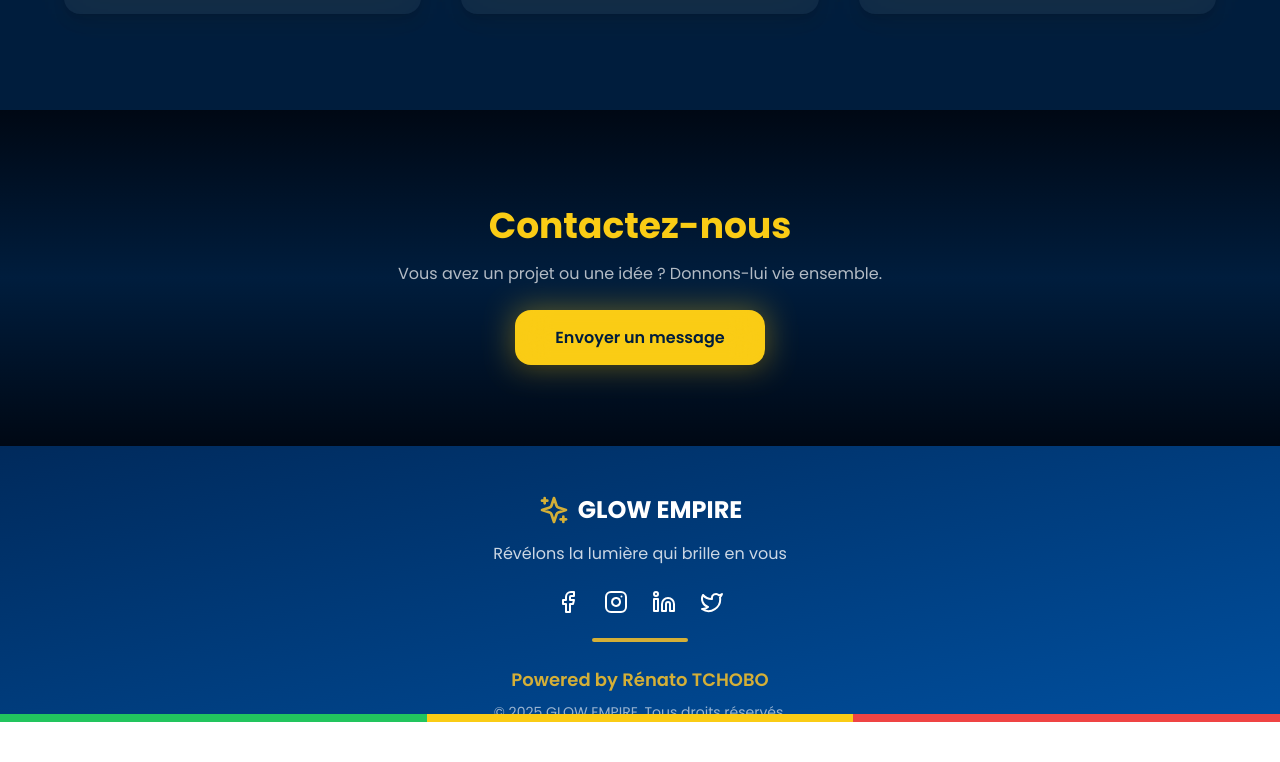
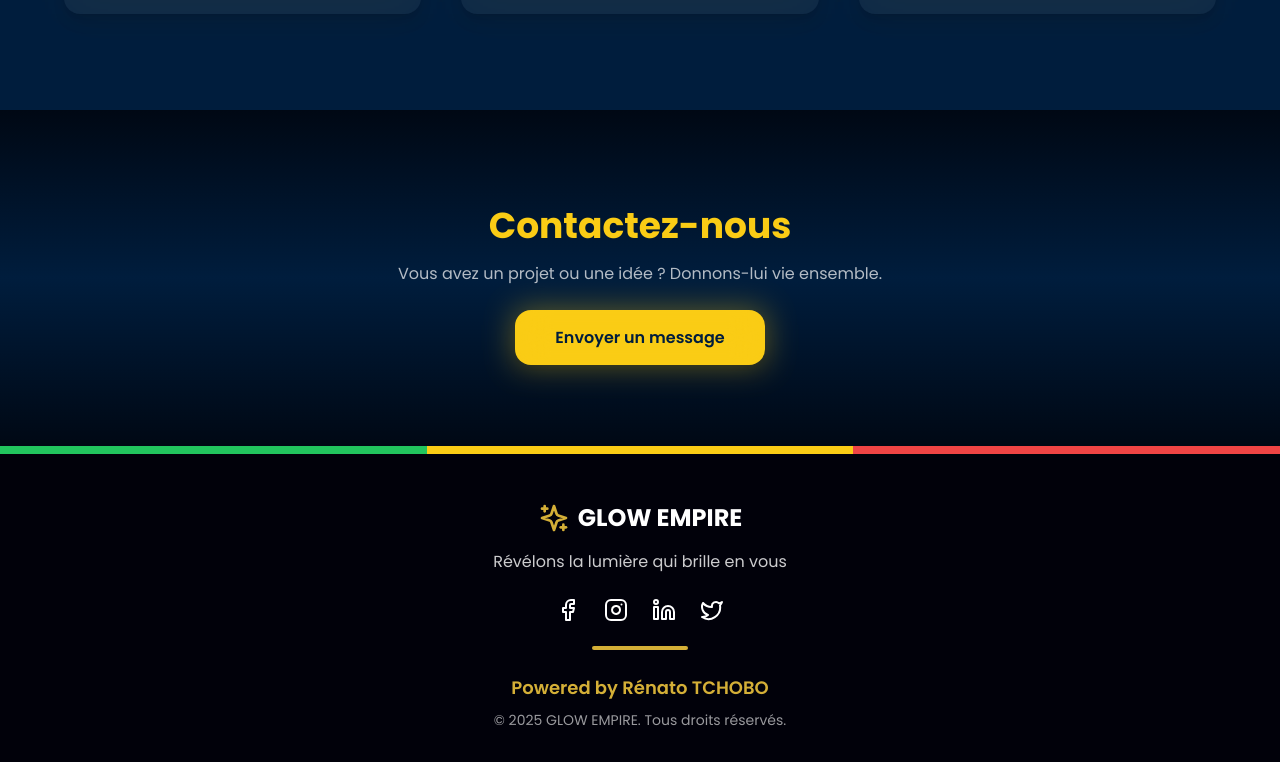
Before and after one commit to adjoeugenie2020-code/glowempire, a React (Vite) app: page / in a window 1280 px wide. Shown: the part 3125-3887 px from the top of the page. Before the commit the page ends 3847 px from the top, so only its background shows below. Built offline with nearby package versions, Linux system fonts and the light colour scheme.

Commit message:
Updated Footer.tsx

```diff
--- a/src/components/Footer.tsx
+++ b/src/components/Footer.tsx
@@ -3,8 +3,16 @@ import { Sparkles, Facebook, Instagram, Linkedin, Twitter } from 'lucide-react';
 
 const Footer = () => {
   return (
-    <footer className="relative bg-gradient-to-br from-deepBlue to-royalBlue pt-12">
-      {/* Contenu principal */}
+    <div className="relative">
+      {/* Barre tricolore au-dessus du footer */}
+      <div className="w-full h-2 flex">
+        <div className="w-1/3 h-full bg-green-500"></div>
+        <div className="w-1/3 h-full bg-yellow-400"></div>
+        <div className="w-1/3 h-full bg-red-500"></div>
+      </div>
+
+      {/* Footer */}
+      <footer className="bg-[#01010A] pt-12 pb-8 relative"> {/* bleu nuit dark */}
         <div className="max-w-7xl mx-auto px-4 text-center">
           <motion.div
             initial={{ opacity: 0, y: 20 }}
@@ -22,53 +30,29 @@ const Footer = () => {
 
             {/* Réseaux sociaux */}
             <div className="flex items-center justify-center gap-6 mb-6">
-            <motion.a
-              href="#"
-              whileHover={{ scale: 1.2 }}
-              className="text-white"
-            >
+              <motion.a href="#" whileHover={{ scale: 1.2 }} className="text-white">
                 <Facebook className="w-6 h-6" />
               </motion.a>
-            <motion.a
-              href="#"
-              whileHover={{ scale: 1.2 }}
-              className="text-white"
-            >
+              <motion.a href="#" whileHover={{ scale: 1.2 }} className="text-white">
                 <Instagram className="w-6 h-6" />
               </motion.a>
-            <motion.a
-              href="#"
-              whileHover={{ scale: 1.2 }}
-              className="text-white"
-            >
+              <motion.a href="#" whileHover={{ scale: 1.2 }} className="text-white">
                 <Linkedin className="w-6 h-6" />
               </motion.a>
-            <motion.a
-              href="#"
-              whileHover={{ scale: 1.2 }}
-              className="text-white"
-            >
+              <motion.a href="#" whileHover={{ scale: 1.2 }} className="text-white">
                 <Twitter className="w-6 h-6" />
               </motion.a>
             </div>
 
             <div className="w-24 h-1 bg-gold mx-auto mb-6 rounded-full"></div>
-          <p className="text-gold font-semibold text-lg">
-            Powered by Rénato TCHOBO
-          </p>
+            <p className="text-gold font-semibold text-lg">Powered by Rénato TCHOBO</p>
             <p className="text-white/60 text-sm mt-2">
               © 2025 GLOW EMPIRE. Tous droits réservés.
             </p>
           </motion.div>
         </div>
-
-      {/* Barre colorée vert-jaune-rouge */}
-      <div className="absolute bottom-0 left-0 w-full h-2 flex">
-        <div className="w-1/3 h-full bg-green-500"></div>
-        <div className="w-1/3 h-full bg-yellow-400"></div>
-        <div className="w-1/3 h-full bg-red-500"></div>
+      </footer>
     </div>
-    </footer>
   );
 };
 
```
Lines whose indentation alone changed are shown as unchanged.
